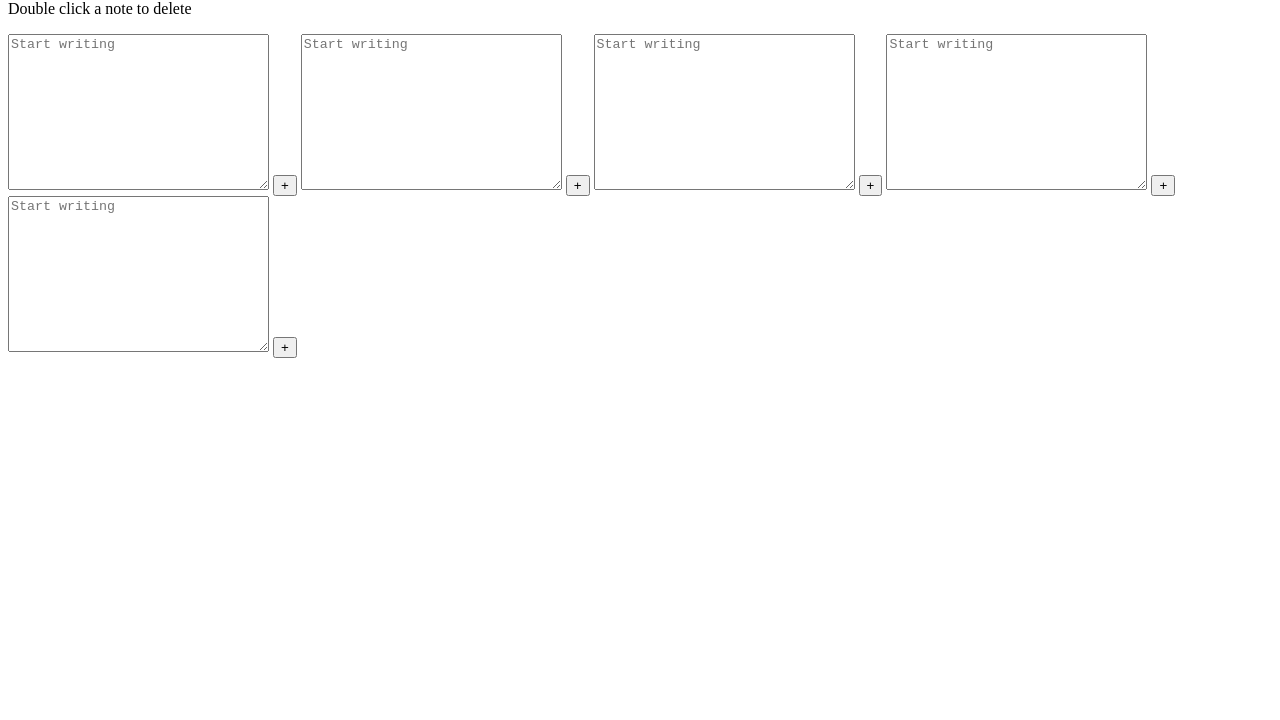
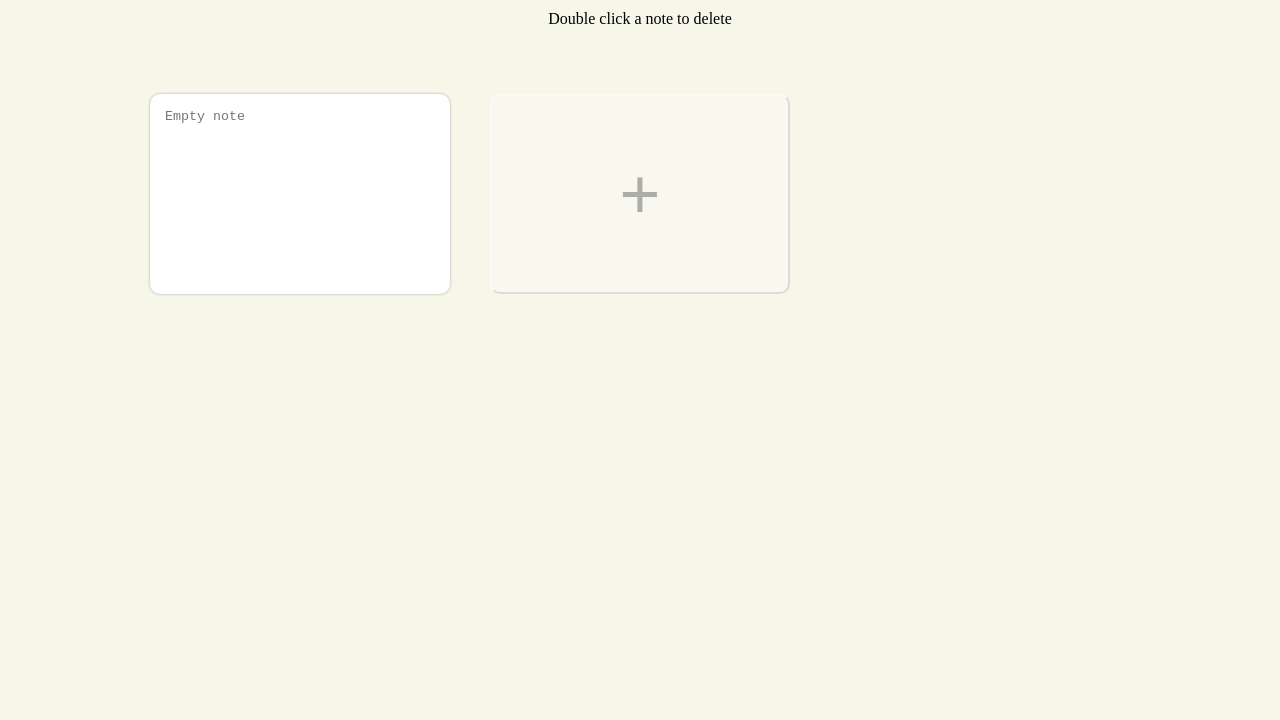
Before and after one commit to emjbrown/js-notes-app, a plain HTML site: page index.html in a window 1280 px wide. Shown: the part 80-800 px from the top of the page. Drawn offline with Linux system fonts and the light colour scheme.

Commit message:
added css styling

```diff
--- a/index.html
+++ b/index.html
@@ -3,21 +3,14 @@
 <head>
   <meta charset="UTF-8">
   <meta name="viewport" content="width=device-width, initial-scale=1.0">
-  <title>Document</title>
+  <title>Notes App</title>
+  <link rel="stylesheet" href="style.css">
 </head>
 <body>
   <h1 class="heading">Notes App</h1>
-  <p>Double click a note to delete</p>
+  <p class="info-text">Double click a note to delete</p>
   <div class="app" id="app">
-    <textarea cols="30" rows="10" class="note" placeholder="Start writing"></textarea>
-    <button class="btn" id="btn">+</button>
-    <textarea cols="30" rows="10" class="note" placeholder="Start writing"></textarea>
-    <button class="btn" id="btn">+</button>
-    <textarea cols="30" rows="10" class="note" placeholder="Start writing"></textarea>
-    <button class="btn" id="btn">+</button>
-    <textarea cols="30" rows="10" class="note" placeholder="Start writing"></textarea>
-    <button class="btn" id="btn">+</button>
-    <textarea cols="30" rows="10" class="note" placeholder="Start writing"></textarea>
+    <textarea cols="30" rows="10" class="note" placeholder="Empty note"></textarea>
     <button class="btn" id="btn">+</button>
   </div>
 </body>
--- /dev/null
+++ b/style.css
@@ -0,0 +1,53 @@
+body{
+  margin: 0;
+  background-color: rgb(246, 246, 233);
+}
+
+.heading{
+  text-align: center;
+  padding-top: 10px;
+}
+
+.info-text{
+  text-align: center;
+}
+
+.app{
+  display: grid;
+  grid-template-columns: repeat(auto-fill, 300px);
+  gap: 40px;
+  justify-content: center;
+  padding: 50px;
+}
+
+.note{
+  padding: 15px;
+  border-radius: 10px;
+  box-shadow: 0 0 3px rgba(0,0,0,.3);
+  box-sizing: border-box;
+  resize: none;
+  border: none;
+  outline: none;
+}
+
+.note:hover,.note:focus{
+  box-shadow: 0 0 10px rgba(0,0,0,.3);
+  transition: all 300ms ease;
+}
+
+.btn{
+  height: 200px;
+  border-color: rgba(255, 255, 255, .37);
+  background-color: rgba(255, 255, 255, .27);
+  border-radius: 10px;
+  font-size: 70px;
+  font-weight: 700px;
+  color: rgba(0,0,0,.3);
+  cursor: pointer;
+}
+
+.btn:hover{
+  background-color: rgba(255, 255, 255, .55);
+  color: rgba(0,0,0,.6);
+  transition: all 300ms ease;
+}
```
